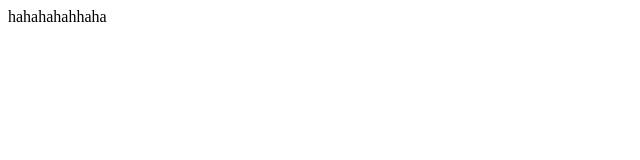
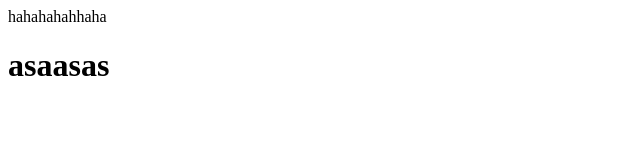
Before and after one commit to carlosvergaso9113-design/pull-push, a plain HTML site: page index.html in a window 1280 px wide. Shown: the whole page, without its empty margins (0-640 px from the left). Drawn offline with Linux system fonts and the light colour scheme.

Commit message:
Update index1.html

```diff
--- a/index.html
+++ b/index.html
@@ -1,5 +1,6 @@
 <html>
     <body>
         <p>hahahahahhaha</p>
+        <h1>asaasas</h1>
     </body>
 </html>
```
